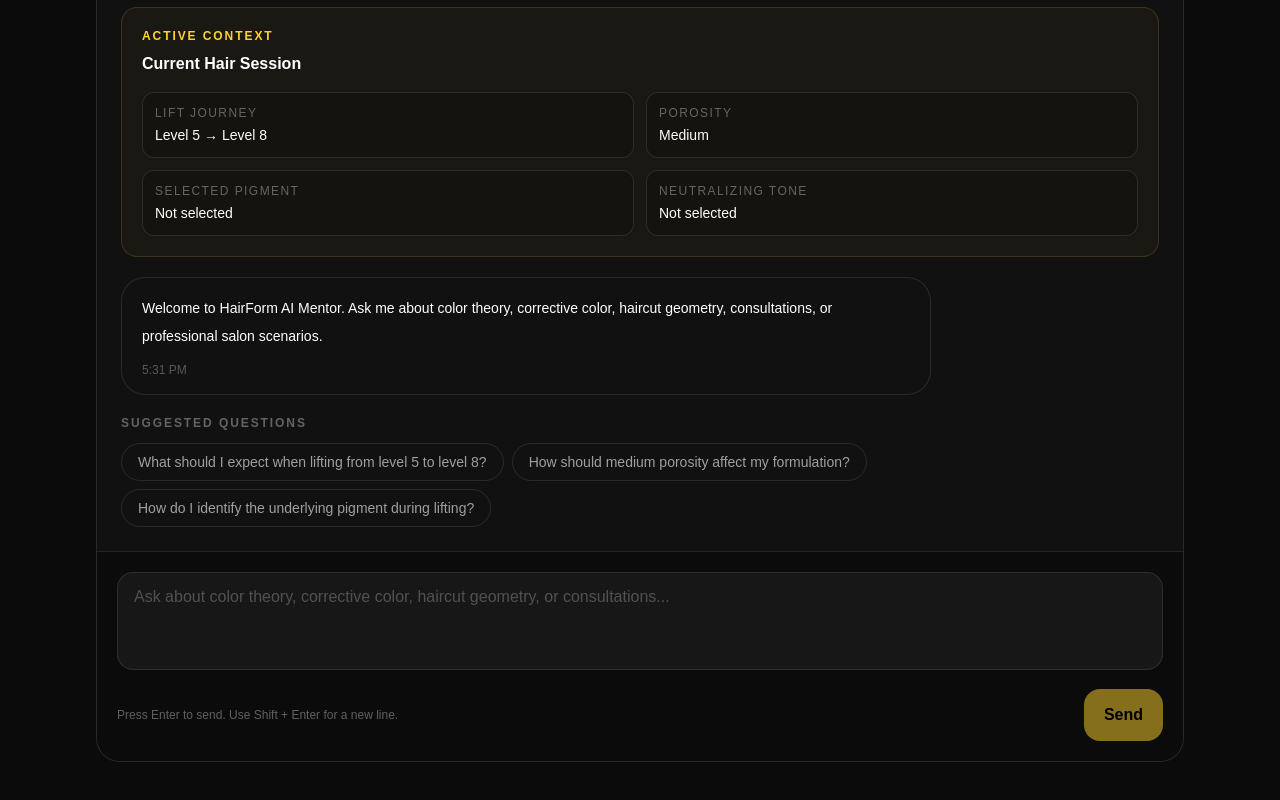
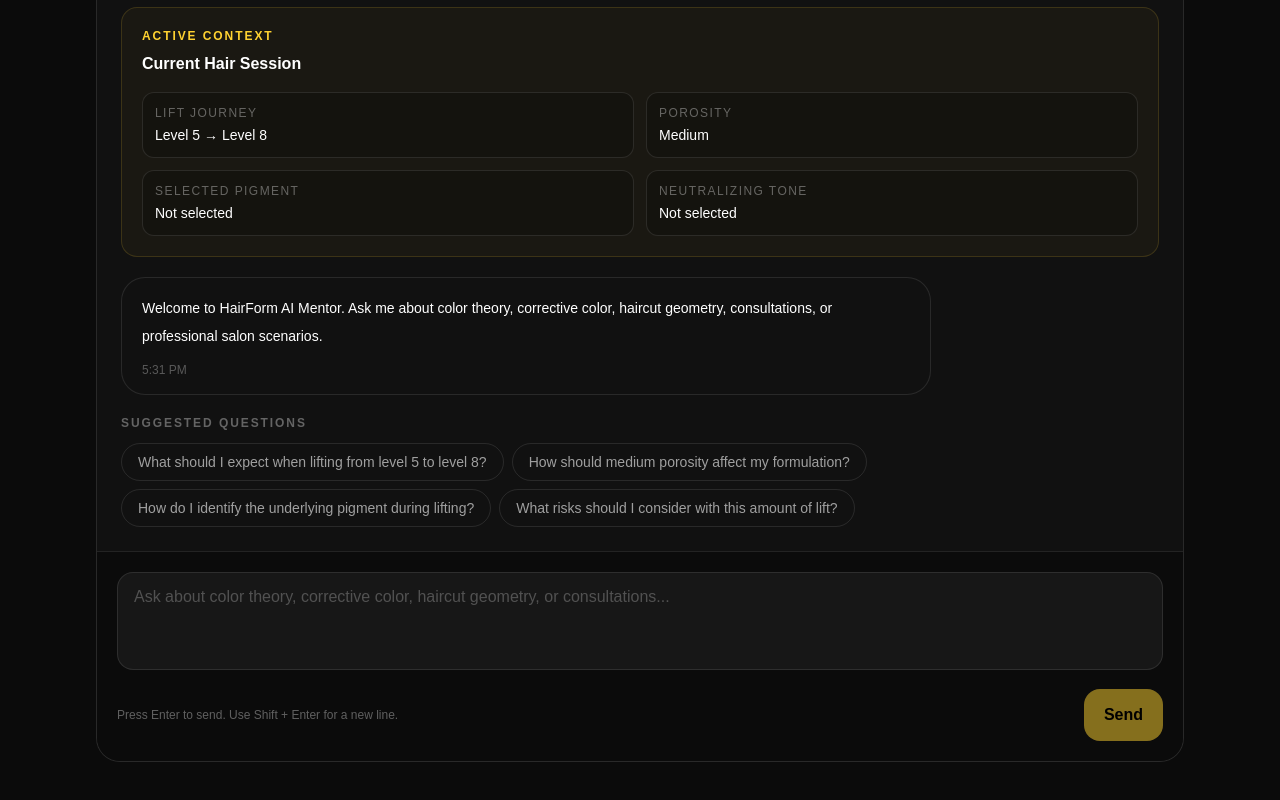
Before and after one commit to raumontalvo/HairForm-AI, a Next.js app: page /ai-mentor in a window 1280 px wide. Shown: the part 422-1222 px from the top of the page. Built offline with nearby package versions, Linux system fonts and the light colour scheme.

Commit message:
move ai mentor prompts into hair science engine

```diff
--- a/components/ai-mentor/ChatWindow.tsx
+++ b/components/ai-mentor/ChatWindow.tsx
@@ -1,14 +1,15 @@
 "use client";
 
-import { useMemo, useState } from "react";
+import { useState } from "react";
 import ChatInput from "@/components/ai-mentor/ChatInput";
 import ChatMessage from "@/components/ai-mentor/ChatMessage";
 import HairSessionSummary from "@/components/ai-mentor/HairSessionSummary";
 import PromptSuggestions from "@/components/ai-mentor/PromptSuggestions";
 import TypingIndicator from "@/components/ai-mentor/TypingIndicator";
 import { useHairSession } from "@/context/HairSessionContext";
+import type { ChatMessage as ChatMessageType } from "@/lib/ai/types";
 import { buildMentorResponse } from "@/lib/hair-science/mentor/buildResponse";
-import type { ChatMessage as ChatMessageType } from "@/lib/ai/types";
+import { buildMentorPrompts } from "@/lib/hair-science/mentor/prompts";
 
 export default function ChatWindow() {
   const {
@@ -17,6 +18,13 @@ export default function ChatWindow() {
     porosity,
     selectedPigment,
   } = useHairSession();
+
+  const mentorContext = {
+    currentLevel,
+    targetLevel,
+    porosity,
+    selectedPigment,
+  };
 
   const contextualWelcome = selectedPigment
     ? `You are exploring ${selectedPigment.toLowerCase()} in the current Hair Session. Ask me why this pigment appears, how its complement works, or how it connects to neutralization.`
@@ -33,16 +41,7 @@ export default function ChatWindow() {
 
   const [isSubmitting, setIsSubmitting] = useState(false);
 
-  const suggestions = useMemo(
-    () => [
-      `What should I expect when lifting from level ${currentLevel} to level ${targetLevel}?`,
-      `How should ${porosity.toLowerCase()} porosity affect my formulation?`,
-      selectedPigment
-        ? `How do I neutralize ${selectedPigment.toLowerCase()} pigment?`
-        : "How do I identify the underlying pigment during lifting?",
-    ],
-    [currentLevel, targetLevel, porosity, selectedPigment],
-  );
+  const suggestions = buildMentorPrompts(mentorContext);
 
   async function handleSubmit(content: string) {
     const trimmedContent = content.trim();
@@ -73,12 +72,7 @@ export default function ChatWindow() {
         role: "assistant",
         content: buildMentorResponse({
           question: trimmedContent,
-          context: {
-            currentLevel,
-            targetLevel,
-            porosity,
-            selectedPigment,
-          },
+          context: mentorContext,
         }),
         createdAt: new Date().toISOString(),
       };
--- /dev/null
+++ b/lib/hair-science/mentor/prompts.ts
@@ -0,0 +1,34 @@
+import type { MentorContext } from "@/lib/hair-science/mentor/buildResponse";
+
+export function buildMentorPrompts(
+  context: MentorContext,
+): string[] {
+  const {
+    currentLevel,
+    targetLevel,
+    porosity,
+    selectedPigment,
+  } = context;
+
+  const prompts = [
+    `What should I expect when lifting from level ${currentLevel} to level ${targetLevel}?`,
+    `How should ${porosity.toLowerCase()} porosity affect my formulation?`,
+    selectedPigment
+      ? `How do I neutralize ${selectedPigment.toLowerCase()} pigment?`
+      : "How do I identify the underlying pigment during lifting?",
+  ];
+
+  if (targetLevel - currentLevel >= 3) {
+    prompts.push(
+      "What risks should I consider with this amount of lift?",
+    );
+  }
+
+  if (selectedPigment) {
+    prompts.push(
+      `Why does ${selectedPigment.toLowerCase()} appear during this lift journey?`,
+    );
+  }
+
+  return prompts;
+}
```
